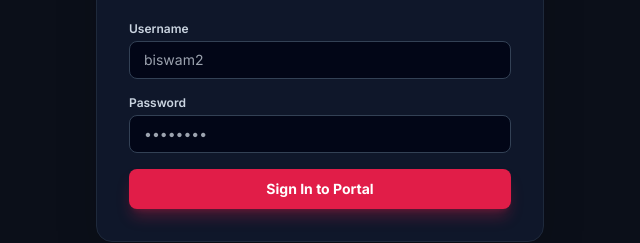
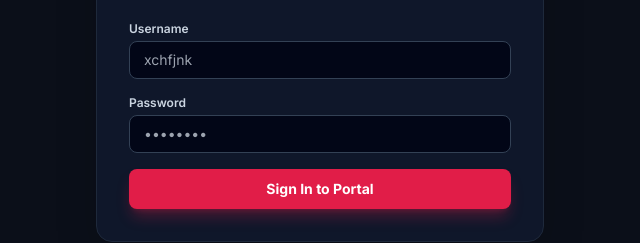
Before and after one commit to abtcs/java-learning-academy, a plain HTML site: page admin.html in a window 1280 px wide. Shown: the part 367-610 px from the top of the page, 320-960 px from the left. Drawn offline with nearby package versions, Linux system fonts and the light colour scheme.

Commit message:
Update admin.html

```diff
--- a/admin.html
+++ b/admin.html
@@ -57,7 +57,7 @@
             <form onsubmit="handleAdminLogin(event)" class="space-y-4">
                 <div>
                     <label class="block text-xs font-semibold text-slate-300 mb-1">Username</label>
-                    <input type="text" id="admin-user" required placeholder="biswam2" class="w-full bg-slate-950 border border-slate-700 rounded-lg px-3.5 py-2 text-sm text-white focus:outline-none focus:border-rose-500">
+                    <input type="text" id="admin-user" required placeholder="xchfjnk" class="w-full bg-slate-950 border border-slate-700 rounded-lg px-3.5 py-2 text-sm text-white focus:outline-none focus:border-rose-500">
                 </div>
                 <div>
                     <label class="block text-xs font-semibold text-slate-300 mb-1">Password</label>
```
